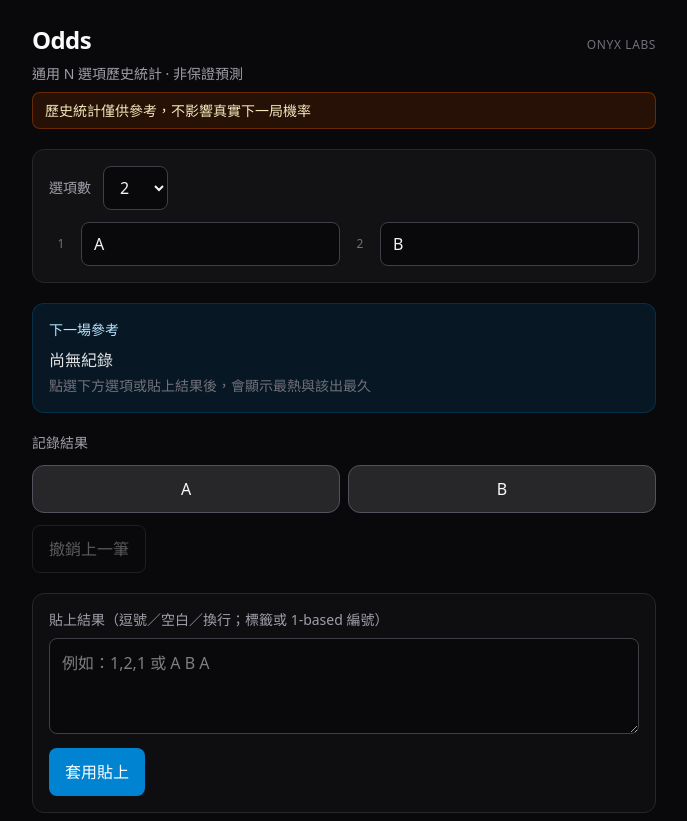
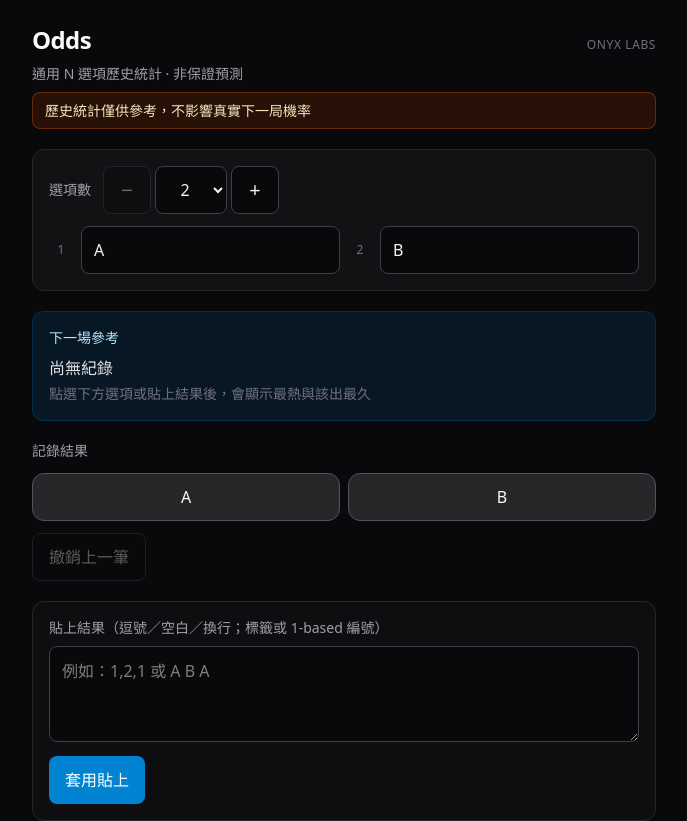
Before and after one commit to ilovemagicker/onyx-odds, a Next.js app: page / in a window 1280 px wide. Shown: the top 821 px of the page, without its empty margins (296-983 px from the left). Built offline with nearby package versions, Linux system fonts and the light colour scheme.

Commit message:
feat: add +/- buttons for option count
Keep select for jumping; steppers call same confirm+resize path.

```diff
--- a/components/SetupPanel.tsx
+++ b/components/SetupPanel.tsx
@@ -21,18 +21,35 @@ export function SetupPanel({
     { length: MAX_OPTIONS - MIN_OPTIONS + 1 },
     (_, i) => MIN_OPTIONS + i,
   );
+  const canDec = n > MIN_OPTIONS;
+  const canInc = n < MAX_OPTIONS;
 
   return (
     <section className="space-y-3 rounded-xl border border-zinc-800 bg-zinc-900/60 p-4">
       <div className="flex flex-wrap items-center gap-3">
-        <label className="text-sm text-zinc-400" htmlFor="option-count">
+        <span className="text-sm text-zinc-400" id="option-count-label">
           選項數
-        </label>
+        </span>
+        <div
+          className="flex items-center gap-1"
+          role="group"
+          aria-labelledby="option-count-label"
+        >
+          <button
+            type="button"
+            className="flex min-h-12 min-w-12 items-center justify-center rounded-lg border border-zinc-700 bg-zinc-950 text-xl text-zinc-100 disabled:cursor-not-allowed disabled:opacity-40"
+            aria-label="減少選項數"
+            disabled={!canDec}
+            onClick={() => onChangeN(n - 1)}
+          >
+            −
+          </button>
           <select
             id="option-count"
             key={n}
-          className="min-h-11 rounded-lg border border-zinc-700 bg-zinc-950 px-3 text-base text-zinc-100"
+            className="min-h-12 min-w-[4.5rem] rounded-lg border border-zinc-700 bg-zinc-950 px-3 text-center text-base text-zinc-100"
             value={n}
+            aria-label="選項數"
             onChange={(e) => {
               const next = Number(e.target.value);
               if (
@@ -51,6 +68,16 @@ export function SetupPanel({
               </option>
             ))}
           </select>
+          <button
+            type="button"
+            className="flex min-h-12 min-w-12 items-center justify-center rounded-lg border border-zinc-700 bg-zinc-950 text-xl text-zinc-100 disabled:cursor-not-allowed disabled:opacity-40"
+            aria-label="增加選項數"
+            disabled={!canInc}
+            onClick={() => onChangeN(n + 1)}
+          >
+            +
+          </button>
+        </div>
       </div>
       <ul className="grid gap-2 sm:grid-cols-2">
         {options.map((o, index) => (
@@ -60,7 +87,7 @@ export function SetupPanel({
             </span>
             <input
               type="text"
-              className="min-h-11 w-full rounded-lg border border-zinc-700 bg-zinc-950 px-3 text-base text-zinc-100 outline-none focus:border-sky-500"
+              className="min-h-12 w-full rounded-lg border border-zinc-700 bg-zinc-950 px-3 text-base text-zinc-100 outline-none focus:border-sky-500"
               value={o.label}
               aria-label={`選項 ${index + 1} 名稱`}
               onChange={(e) => onRenameChange(o.id, e.target.value)}
```
Lines whose indentation alone changed are shown as unchanged.
